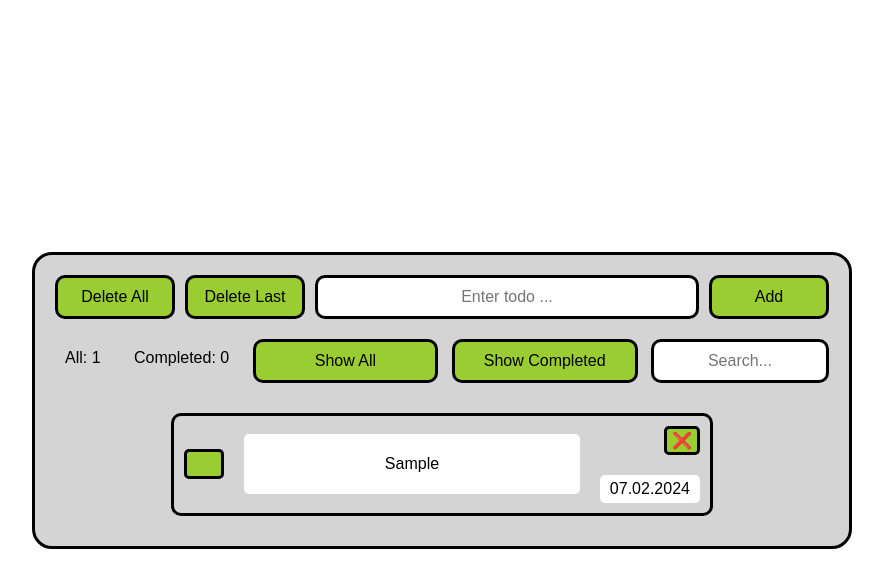
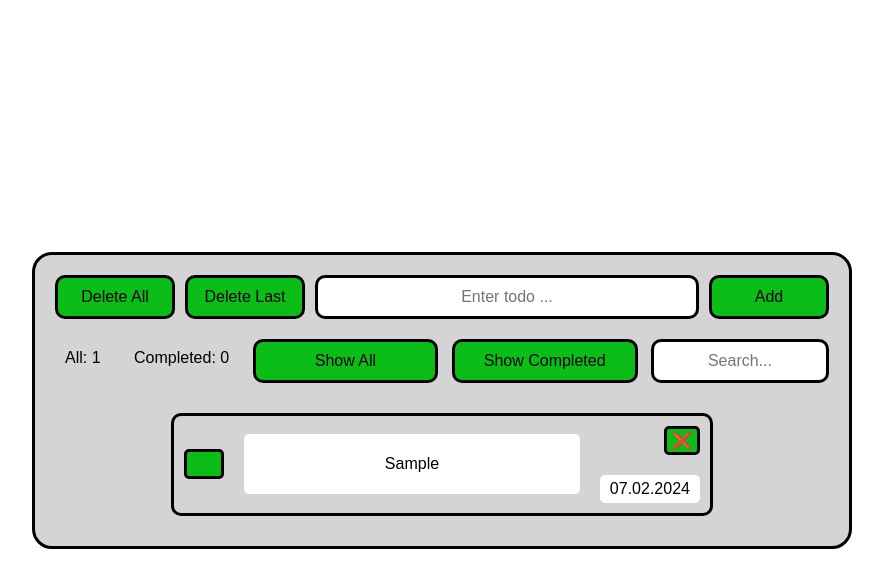
Before and after one commit to stoyangalchev/To-Do-List, a plain HTML site: page index.html in a window 1280 px wide. Both pictures are taken after typing "Sample" into the empty fields and a click on the button "Add". Shown: the whole page, without its empty margins (198-1081 px from the left). Drawn offline with Linux system fonts and the light colour scheme.

Commit message:
Update styles.css

```diff
--- a/styles/styles.css
+++ b/styles/styles.css
@@ -56,7 +56,7 @@ body {
     padding: 10px;
     border: 3px solid black;
     border-radius: 10px;
-    background: yellowgreen;
+    background: rgb(11, 190, 23);
 }
 
 .header__btn-delete-last {
@@ -64,7 +64,7 @@ body {
     padding: 10px;
     border: 3px solid black;
     border-radius: 10px;
-    background: yellowgreen;
+    background: rgb(11, 190, 23);
 }
 
 .header__input {
@@ -82,7 +82,7 @@ body {
     padding: 10px;
     border: 3px solid black;
     border-radius: 10px;
-    background: yellowgreen;
+    background: rgb(11, 190, 23);
 }
 
 /* ! Settings */
@@ -107,7 +107,7 @@ body {
     padding: 10px;
     border: 3px solid black;
     border-radius: 10px;
-    background: yellowgreen;
+    background: rgb(11, 190, 23);
 }
 
 .settings__brn-show-completed {
@@ -115,7 +115,7 @@ body {
     padding: 10px;
     border: 3px solid black;
     border-radius: 10px;
-    background: yellowgreen;
+    background: rgb(11, 190, 23);
 }
 
 .settings__input {
@@ -155,7 +155,7 @@ body {
     text-align: center;
     border: 3px solid black;
     border-radius: 5px;
-    background: yellowgreen;
+    background: rgb(11, 190, 23);
     cursor: pointer;
 }
 
@@ -198,7 +198,7 @@ input[type="checkbox"]:checked ~ .task__checkbox {
     padding: 2px 5px;
     border: 3px solid black;
     border-radius: 5px;
-    background: yellowgreen;
+    background: rgb(11, 190, 23);
 }
 
 .task__date {
```
